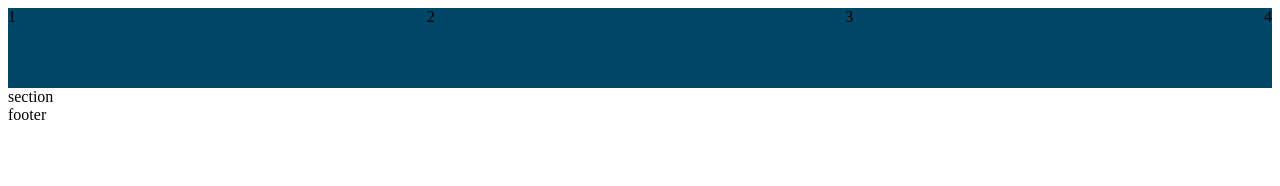
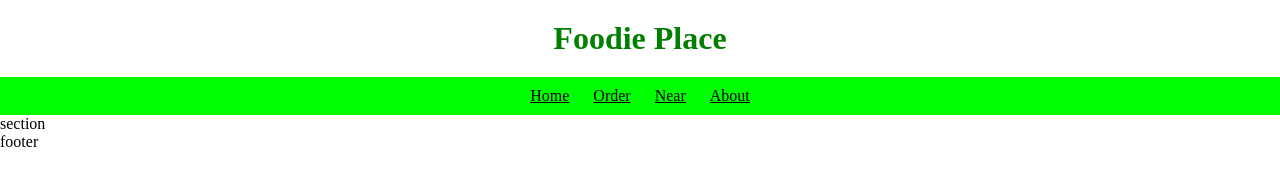
Before and after one commit to vdnhan1608/web-application-rest-api, a plain HTML site: page index.html in a window 1280 px wide. Drawn offline with Linux system fonts and the light colour scheme.

Commit message:
fix: header

```diff
--- a/index.html
+++ b/index.html
@@ -7,12 +7,16 @@
     <link rel="stylesheet" href="styles.css" />
   </head>
   <body>
-    <header>
-      <div>1</div>
-      <div>2</div>
-      <div>3</div>
-      <div>4</div>
-    </header>
+    <h1>Foodie Place</h1>
+    <nav>
+      <ul>
+        <a href="#">Home</a>
+        <a href="#">Order</a>
+        <a href="#">Near</a>
+        <a href="#">About</a>
+      </ul>
+    </nav>
+
     <section>section</section>
     <footer>footer</footer>
   </body>
--- a/styles.css
+++ b/styles.css
@@ -1,8 +1,32 @@
-header {
-  width: 100%;
-  height: 80px;
-  background-color: #004666;
+* {
+  margin: 0;
+  padding: 0;
+}
+
+h1 {
+  text-align: center;
+  color: green;
+  padding: 20px;
+}
+nav {
   display: flex;
-  justify-content: space-between;
-  flex-direction: row;
+  justify-content: center;
+  align-items: center;
+  background-color: lime;
 }
+
+nav ul {
+  list-style-type: none;
+}
+
+nav a {
+  display: inline-block;
+  margin: 10px;
+  transition: 0.2s ease-in;
+  color: black;
+}
+
+nav a:hover {
+  background-color: green;
+  color: white;
+}
```
